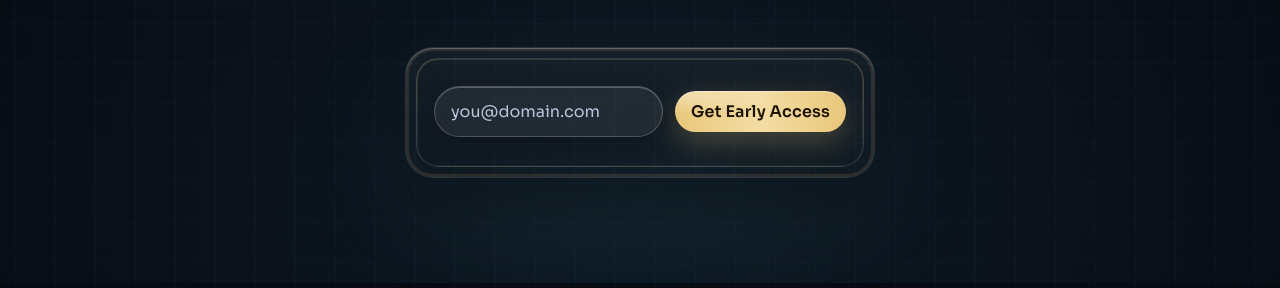
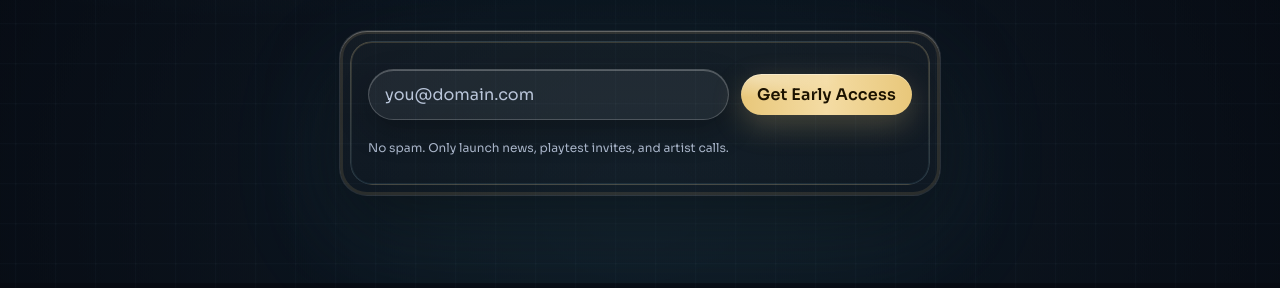
Before and after one commit to jezzi3/classic-tcg, a plain HTML site: page index.html in a window 1280 px wide. Shown: the part 512-800 px from the top of the page. Drawn offline with Linux system fonts and the light colour scheme.

Commit message:
Update index.html

```diff
--- a/index.html
+++ b/index.html
@@ -278,6 +278,7 @@
             <label class="sr-only" for="email">Email address</label>
             <input class="input" id="email" name="email" type="email" placeholder="you@domain.com" required inputmode="email" aria-describedby="legal note" />
             <button class="cta-button" type="submit">Get Early Access</button>
+            <small id="legal" class="legal">No spam. Only launch news, playtest invites, and artist calls.</small>
           </form>
           <p id="note" class="legal" role="status" aria-live="polite" style="margin-top:6px"></p>
         </div>
```
